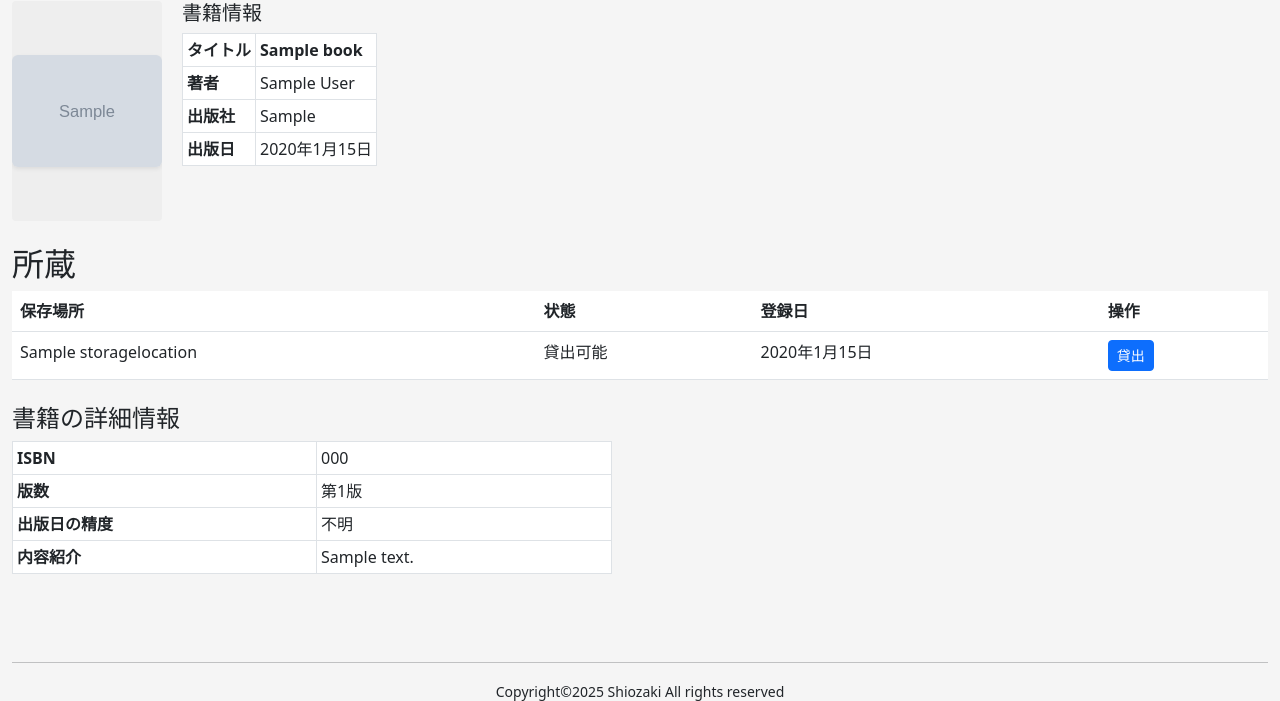
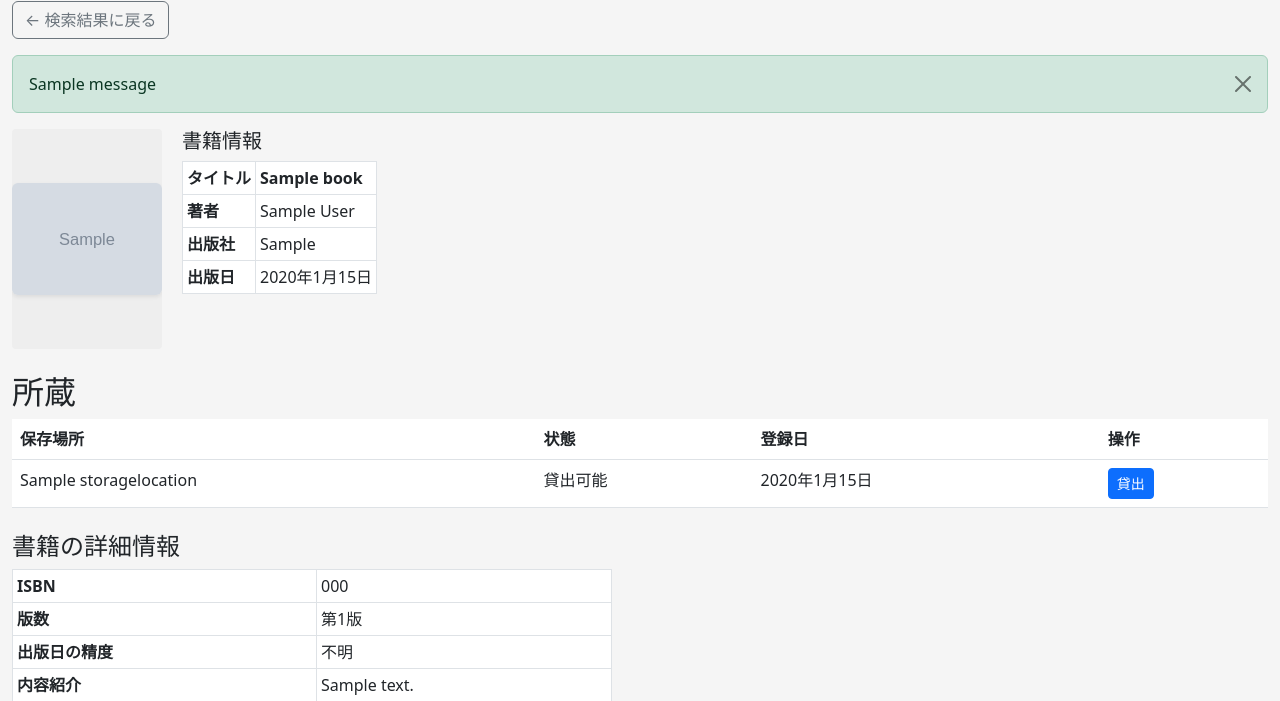
Before and after one commit to tomoki-shiozaki/distributed-library, a Django app: page /library/books/1/ in a window 1280 px wide. Shown: the part 97-798 px from the top of the page. Run offline with Django 5.2, Linux system fonts and the light colour scheme; a user stored in the database is signed in; tables that the repository leaves empty hold one stand-in row (values such as "Sample post"); grey boxes marked "Sample" are stand-in pictures; one stand-in notice (Sample message) is shown; parts of the project's set-up code (start-up, migrations or seed data) failed here and were passed over.

Commit message:
feat(library): add reservation completion messages

```diff
--- a/apps/library/views.py
+++ b/apps/library/views.py
@@ -10,7 +10,6 @@ from apps.core.mixins import IsGeneralMixin
 from apps.catalog.models import Book, Copy
 from apps.library.forms import BookSearchForm
 from apps.library.models import LoanHistory, ReservationHistory
-from apps.library.utils import book_has_available_copy
 from apps.library.forms import ReservationForm
 
 
@@ -108,6 +107,11 @@ class ReservationCreateView(LoginRequiredMixin, IsGeneralMixin, CreateView):
         kwargs["instance"] = ReservationHistory(user=self.request.user, copy=self.copy)
         return kwargs
 
+    def form_valid(self, form):
+        response = super().form_valid(form)
+        messages.success(self.request, "予約が完了しました。")
+        return response
+
     def get_success_url(self):
         return reverse("library:book_detail", kwargs={"pk": self.copy.book.pk})
 
--- a/templates/library/book_detail.html
+++ b/templates/library/book_detail.html
@@ -2,6 +2,21 @@
 
 {% block title %}本の詳細・貸出状況{% endblock title %}
 {% block content %}
+
+<a href="{% url 'library:book_search' %}?{{ request.GET.urlencode }}" class="btn btn-outline-secondary mb-3">
+    ← 検索結果に戻る
+</a>
+
+{% if messages %}
+  <div>
+    {% for message in messages %}
+      <div class="alert alert-{{ message.tags }} alert-dismissible fade show" role="alert">
+        {{ message }}
+        <button type="button" class="btn-close" data-bs-dismiss="alert" aria-label="Close"></button>
+      </div>
+    {% endfor %}
+  </div>
+{% endif %}
 
 <!-- 書籍情報 -->
 <div class="mb-4 d-flex align-items-start">
--- a/templates/library/book_search.html
+++ b/templates/library/book_search.html
@@ -61,7 +61,8 @@
                     <span class="badge bg-secondary">貸出不可</span>
                     {% endif %}
                 </td>
-                <td><a href="{% url 'library:book_detail' book.pk %}" class="btn btn-sm btn-primary">詳細</a></td>
+                <td><a href="{% url 'library:book_detail' book.pk %}?{{ request.GET.urlencode }}"
+                        class="btn btn-sm btn-primary">詳細</a></td>
             </tr>
             {% endfor %}
         </tbody>
--- a/templates/library/reservation_form.html
+++ b/templates/library/reservation_form.html
@@ -49,12 +49,6 @@
                     <form method="post" novalidate>
                         {% csrf_token %}
 
-                        {% if form.non_field_errors %}
-                        <div class="alert alert-danger">
-                            {{ form.non_field_errors }}
-                        </div>
-                        {% endif %}
-
                         {{ form|crispy }}
 
                         <div class="d-flex justify-content-start">
```
